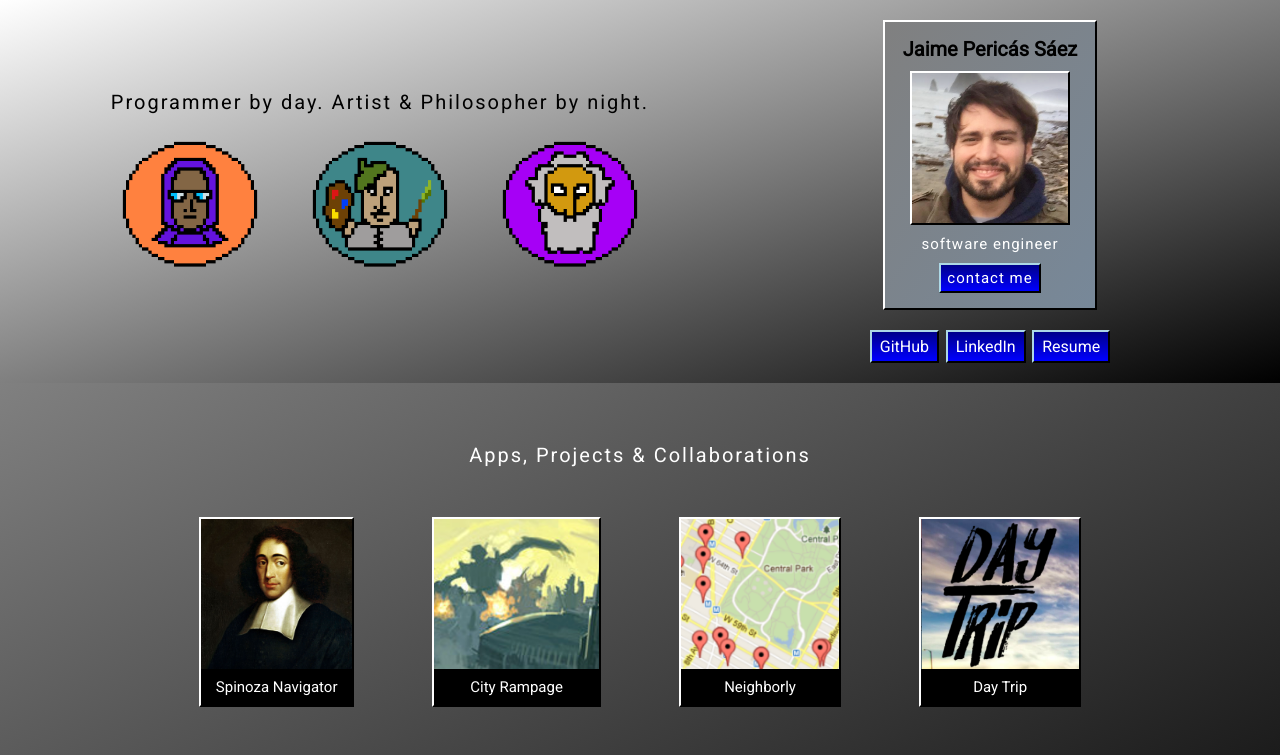
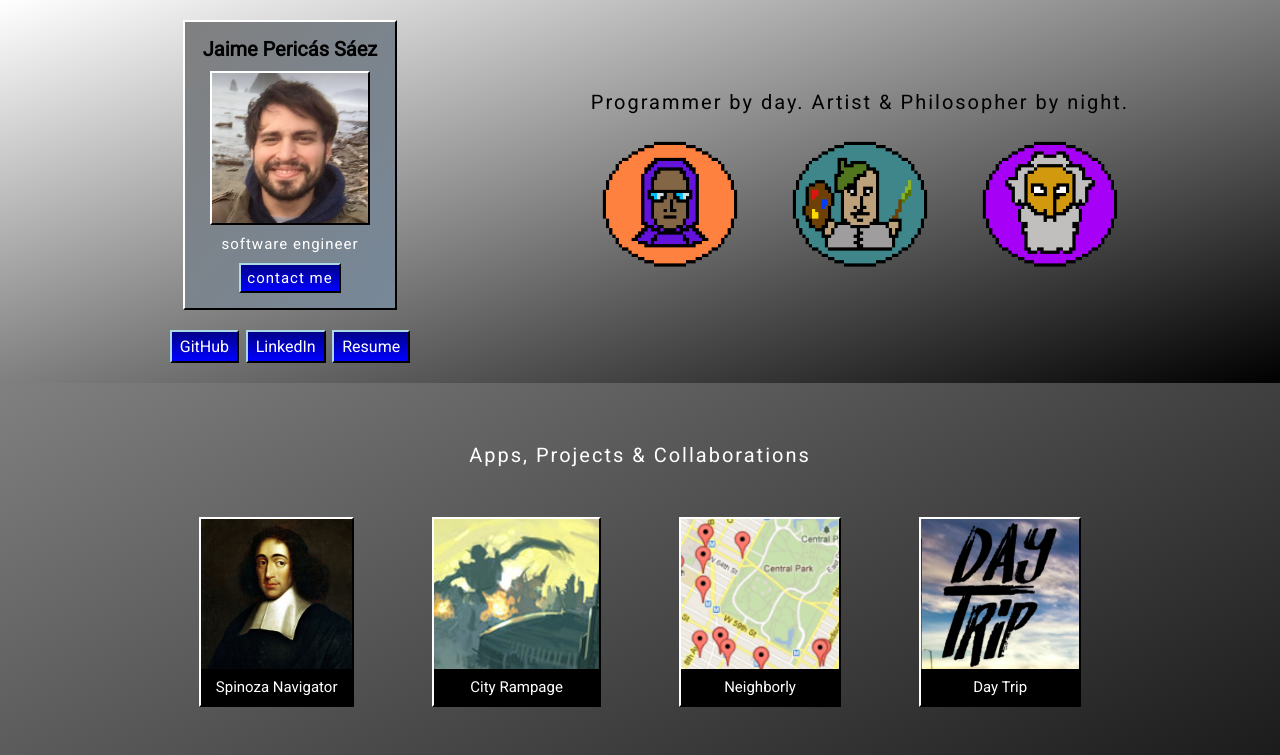
Before and after one commit to jaimefps/personal_website, a React (Create React App) app: page / in a window 1280 px wide. Shown: the top 755 px of the page. Built offline with nearby package versions, Linux system fonts and the light colour scheme.

Commit message:
prof on left

```diff
--- a/src/assets/styles/Profile.css
+++ b/src/assets/styles/Profile.css
@@ -14,7 +14,7 @@
   flex-direction: column;
   align-items: center;
   padding-bottom: 20px;
-  padding-right: 100px;
+  padding-left: 100px;
   width: 50%;
 }
 .profile-info {
--- a/src/components/Profile.js
+++ b/src/components/Profile.js
@@ -12,17 +12,6 @@ class Profile extends Component {
   render() {
     return (
       <div className="wrap">
-
-
-      <div className="pixels-container">
-            <div className='description'> Programmer by day. Artist & Philosopher by night. </div>
-            <div className="imgs-container">
-              <img className='pixel-img' src={hacker} />
-              <img className='pixel-img' src={artist} />
-              <img className='pixel-img' src={philosopher} />
-            </div>
-      </div>
-
       <div className="profile-container">
             <div className="profile-info">
               <div className="name"> Jaime Pericás Sáez </div>
@@ -38,6 +27,14 @@ class Profile extends Component {
               <div><a target='_blank' href='https://docs.google.com/document/d/1bFQezsn2kNOR8GXDXdSPuME2LK4F7yWD0nseItrXals/edit?usp=sharing'> Resume </a></div>
             </div>
       </div>
+      <div className="pixels-container">
+            <div className='description'> Programmer by day. Artist & Philosopher by night. </div>
+            <div className="imgs-container">
+              <img className='pixel-img' src={hacker} />
+              <img className='pixel-img' src={artist} />
+              <img className='pixel-img' src={philosopher} />
+            </div>
+      </div>
       </div>
     );
   }
```
